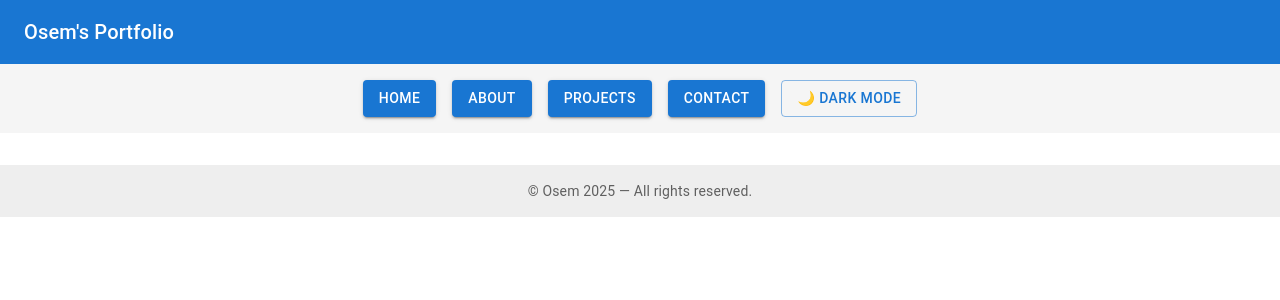
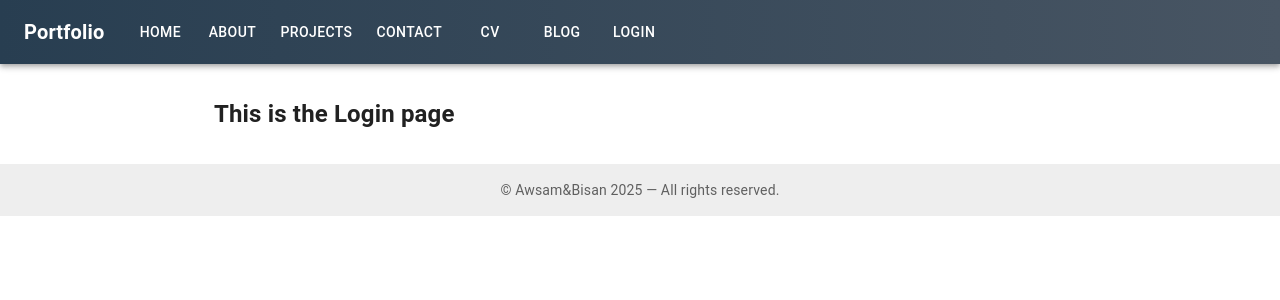
Before and after one commit to Telhai-Git/class-room-code-share-bisan-safadi, a React (Create React App) app in the folder CLIENT/portfolio/: page /login in a window 1280 px wide. Shown: the top 300 px of the page. Built offline with nearby package versions, Linux system fonts and the light colour scheme.

Commit message:
new desigin

```diff
--- a/CLIENT/portfolio/src/App.js
+++ b/CLIENT/portfolio/src/App.js
@@ -6,17 +6,21 @@ import { AppContext } from "./context/AppContext";
 
 import Header from "./components/Header.jsx";
 import Footer from "./components/Footer.jsx";
-import Menu from "./components/Menu.jsx";
+
+// 🚫 REMOVE this line
+// import Menu from "./components/Menu.jsx";
 
 import Home from "./pages/Home.jsx";
 import About from "./pages/About.jsx";
 import Projects from "./pages/Projects.jsx";
 import Contact from "./pages/Contact.jsx";
+import CV from "./pages/CV.jsx";
+import Blog from "./pages/Blog.jsx";
+import Login from "./pages/Login.jsx";
 
 function App() {
   const { darkMode } = useContext(AppContext);
 
-  // יצירת theme לפי מצב כהה או בהיר
   const theme = createTheme({
     palette: {
       mode: darkMode ? "dark" : "light",
@@ -28,7 +32,9 @@ function App() {
       <CssBaseline />
       <Router>
         <Header />
-        <Menu />
+
+        {/* 🚫 REMOVE <Menu /> since it's now inside Header */}
+
         <Container maxWidth="md">
           <Box sx={{ my: 4 }}>
             <Routes>
@@ -36,9 +42,13 @@ function App() {
               <Route path="/about" element={<About />} />
               <Route path="/projects" element={<Projects />} />
               <Route path="/contact" element={<Contact />} />
+              <Route path="/cv" element={<CV />} />
+              <Route path="/blog" element={<Blog />} />
+              <Route path="/login" element={<Login />} />
             </Routes>
           </Box>
         </Container>
+
         <Footer />
       </Router>
     </ThemeProvider>
--- a/CLIENT/portfolio/src/components/Footer.jsx
+++ b/CLIENT/portfolio/src/components/Footer.jsx
@@ -12,7 +12,7 @@ function Footer() {
             }}
         >
             <Typography variant="body2" color="textSecondary">
-                © Osem 2025 — All rights reserved.
+                © Awsam&Bisan 2025 — All rights reserved.
             </Typography>
         </Box>
     );
--- a/CLIENT/portfolio/src/components/Header.jsx
+++ b/CLIENT/portfolio/src/components/Header.jsx
@@ -1,13 +1,27 @@
 // src/components/Header.jsx
-import { AppBar, Toolbar, Typography } from "@mui/material";
+import { AppBar, Toolbar, Typography, Box, Button } from "@mui/material";
+import { Link } from "react-router-dom";
 
 function Header() {
     return (
-        <AppBar position="static">
-            <Toolbar>
-                <Typography variant="h6" component="div">
-                    Osem's Portfolio
-                </Typography>
+            <AppBar position="static" sx={{ background: "linear-gradient(to right, #283E51, #485563)" }}>
+            <Toolbar sx={{ justifyContent: "flex-start", flexWrap: "wrap" }}>
+
+                {/* Left side: Title + Nav buttons */}
+                <Box sx={{ display: "flex", alignItems: "center", flexWrap: "wrap", gap: 1 }}>
+                    <Typography variant="h6" component="div" sx={{ fontWeight: "bold", marginRight: 2 }}>
+                        Portfolio
+                    </Typography>
+
+                    <Button component={Link} to="/" color="inherit" variant="text">Home</Button>
+                    <Button component={Link} to="/about" color="inherit" variant="text">About</Button>
+                    <Button component={Link} to="/projects" color="inherit" variant="text">Projects</Button>
+                    <Button component={Link} to="/contact" color="inherit" variant="text">Contact</Button>
+                    <Button component={Link} to="/cv" color="inherit" variant="text">CV</Button>
+                    <Button component={Link} to="/blog" color="inherit" variant="text">Blog</Button>
+                    <Button component={Link} to="/login" color="inherit" variant="text">Login</Button>
+                </Box>
+
             </Toolbar>
         </AppBar>
     );
--- a/CLIENT/portfolio/src/components/Menu.jsx
+++ /dev/null
@@ -1,33 +0,0 @@
-// src/components/Menu.jsx
-import { useContext } from "react";
-import { AppContext } from "../context/AppContext";
-import { Box, Button } from "@mui/material";
-import { Link } from "react-router-dom";
-
-function Menu() {
-    const { darkMode, toggleDarkMode } = useContext(AppContext);
-
-    return (
-        <Box
-            sx={{
-                display: "flex",
-                justifyContent: "center",
-                gap: 2,
-                padding: 2,
-                backgroundColor: "#f5f5f5",
-            }}
-        >
-            <Button component={Link} to="/" variant="contained">Home</Button>
-            <Button component={Link} to="/about" variant="contained">About</Button>
-            <Button component={Link} to="/projects" variant="contained">Projects</Button>
-            <Button component={Link} to="/contact" variant="contained">Contact</Button>
-
-            {/* כפתור מצב כהה/בהיר */}
-            <Button onClick={toggleDarkMode} variant="outlined">
-                {darkMode ? "☀️ Light Mode" : "🌙 Dark Mode"}
-            </Button>
-        </Box>
-    );
-}
-
-export default Menu;
--- /dev/null
+++ b/CLIENT/portfolio/src/pages/Blog.jsx
@@ -0,0 +1,5 @@
+function Blog() {
+    return <h2>This is the Blog page</h2>;
+}
+
+export default Blog;
--- /dev/null
+++ b/CLIENT/portfolio/src/pages/CV.jsx
@@ -0,0 +1,5 @@
+function CV() {
+    return <h2>This is the CV page</h2>;
+}
+
+export default CV;
--- /dev/null
+++ b/CLIENT/portfolio/src/pages/Login.jsx
@@ -0,0 +1,5 @@
+function Login() {
+    return <h2>This is the Login page</h2>;
+}
+
+export default Login;
```
